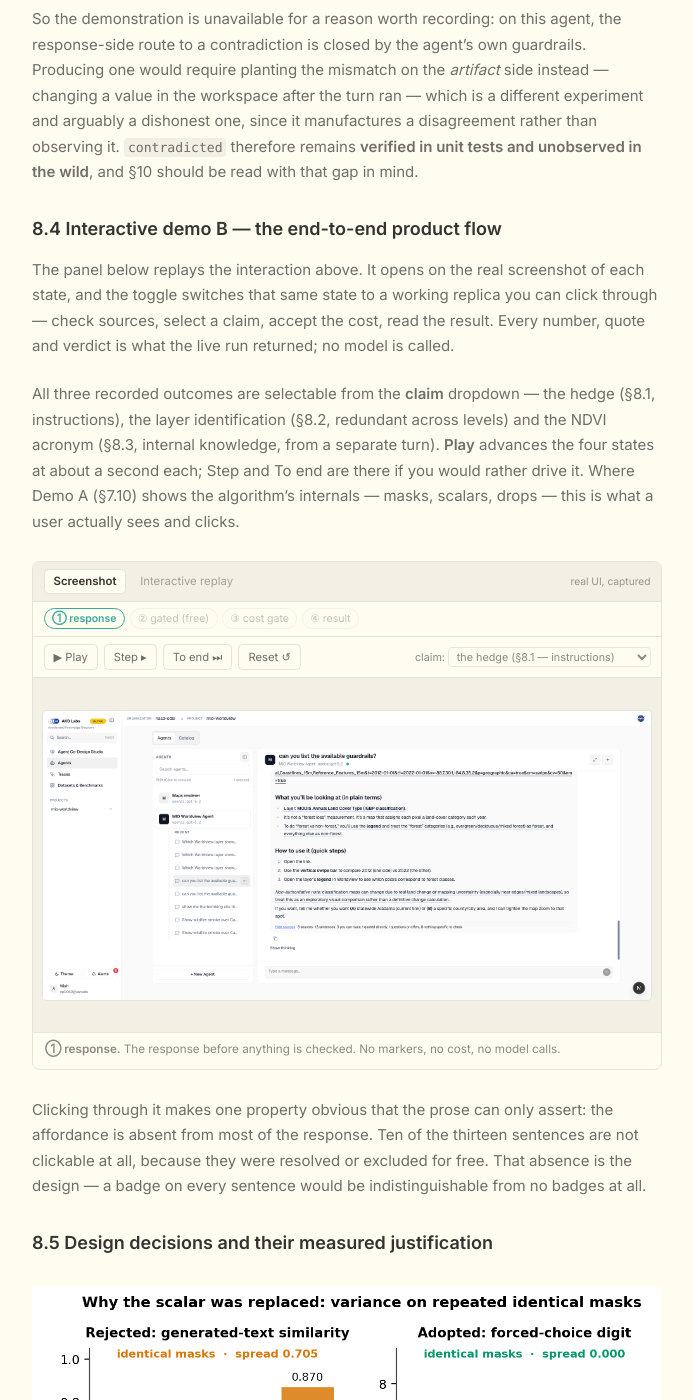
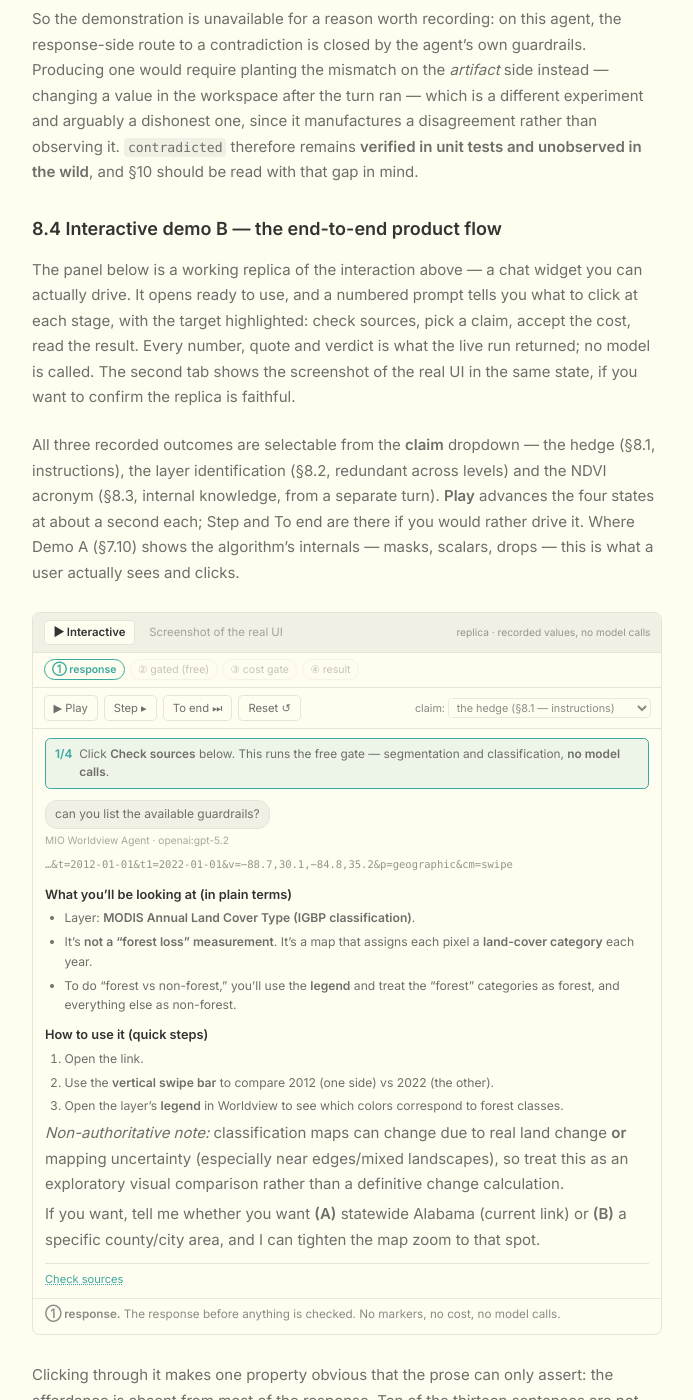
Before and after one commit to NISH1001/NISH1001.github.io, a Jekyll site: the page built from _posts/2026-07-30-response-provenance-agent-traceability.markdown, in a window 1280 px wide and 1400 px high, scrolled down 36954 px. Shown: the whole window, without its empty margins (293-986 px from the left). Built offline with Jekyll 4.4.1, drawn with Linux system fonts in a browser that asks for light colours.

Commit message:
Open the e2e demo as a guided widget, not a screenshot
The panel defaulted to the Screenshot tab, so it read as a static image rather than
something to use — which was the opposite of the intent. Interactive is now the default
and first tab; the screenshot is secondary, for confirming the replica is faithful.

Added a guided prompt strip that says what to do at each of the four states and pulses
the control to click: check sources, pick a claim, run, read the result. Manual clicks
and the Play/Step timeline now share one position counter, so driving it by hand keeps
the guidance in step.

Fixes a real bug in the process: the guide function was inserted into the wrong IIFE —
it anchored on a helper that belongs to the algorithm widget, not the simulation — so
every call threw ReferenceError: guide is not defined. Moved into the correct scope;
the page is back to zero console errors.

```diff
--- a/_posts/2026-07-30-response-provenance-agent-traceability.markdown
+++ b/_posts/2026-07-30-response-provenance-agent-traceability.markdown
@@ -1511,10 +1511,11 @@ and unobserved in the wild**, and §10 should be read with that gap in mind.
 
 ### 8.4 Interactive demo B — the end-to-end product flow
 
-The panel below replays the interaction above. It opens on the real screenshot of each state, and
-the toggle switches that same state to a working replica you can click through — check sources,
-select a claim, accept the cost, read the result. Every number, quote and verdict is what the live
-run returned; no model is called.
+The panel below is a working replica of the interaction above — a chat widget you can actually
+drive. It opens ready to use, and a numbered prompt tells you what to click at each stage, with the
+target highlighted: check sources, pick a claim, accept the cost, read the result. Every number,
+quote and verdict is what the live run returned; no model is called. The second tab shows the
+screenshot of the real UI in the same state, if you want to confirm the replica is faithful.
 
 All three recorded outcomes are selectable from the **claim** dropdown — the hedge (§8.1,
 instructions), the layer identification (§8.2, redundant across levels) and the NDVI acronym
@@ -1525,10 +1526,10 @@ algorithm's internals — masks, scalars, drops — this is what a user actually
 <div class="sim" id="sim">
   <div class="sim-bar">
     <div class="sim-tabs">
-      <button type="button" class="sim-tab on" data-mode="shot">Screenshot</button>
-      <button type="button" class="sim-tab" data-mode="live">Interactive replay</button>
+      <button type="button" class="sim-tab on" data-mode="live">▶ Interactive</button>
+      <button type="button" class="sim-tab" data-mode="shot">Screenshot of the real UI</button>
     </div>
-    <span class="sim-badge" id="sim-badge">real UI, captured</span>
+    <span class="sim-badge" id="sim-badge">replica · recorded values, no model calls</span>
   </div>
 
   <div class="sim-rail" id="sim-rail"></div>
@@ -1547,11 +1548,12 @@ algorithm's internals — masks, scalars, drops — this is what a user actually
     </span>
   </div>
 
-  <div class="sim-shot" id="sim-shot">
+  <div class="sim-shot" id="sim-shot" hidden>
     <img id="sim-img" src="/img/post-images/2026-07-30-response-provenance/fig1-gate.png" alt="AKD Labs provenance UI">
   </div>
 
-  <div class="sim-live" id="sim-live" hidden>
+  <div class="sim-live" id="sim-live">
+    <div class="sim-guide" id="sim-guide"></div>
     <div class="sim-chat">
       <div class="sim-you">can you list the available guardrails?</div>
       <div class="sim-meta">MIO Worldview Agent · openai:gpt-5.2</div>
@@ -1634,6 +1636,19 @@ algorithm's internals — masks, scalars, drops — this is what a user actually
 .sim-claimsel{margin-left:auto;font-size:.72rem;opacity:.8}
 .sim-claimsel select{font:inherit;font-size:.72rem;padding:.1rem .25rem;border-radius:.25rem;
   border:1px solid var(--border,#dcdcd4);background:var(--bg,#fff);color:var(--text,#4a4a46)}
+.sim-guide{display:flex;gap:.45rem;align-items:baseline;margin:-.1rem 0 .7rem;
+  padding:.45rem .6rem;border-radius:.35rem;font-size:.79rem;line-height:1.5;
+  border:1px solid var(--brand,#3aa99f);background:rgba(58,169,159,.09)}
+.sim-guide .gn{flex:0 0 auto;font-weight:700;color:var(--brand,#3aa99f)}
+.sim-guide.done{border-color:var(--border,#e6e4d9);background:var(--bg2,#f6f5ef)}
+.pulse{position:relative;animation:simpulse 1.5s ease-in-out infinite;
+  box-shadow:0 0 0 0 rgba(58,169,159,.65);border-radius:.25rem}
+@keyframes simpulse{
+  0%{box-shadow:0 0 0 0 rgba(58,169,159,.55)}
+  70%{box-shadow:0 0 0 7px rgba(58,169,159,0)}
+  100%{box-shadow:0 0 0 0 rgba(58,169,159,0)}
+}
+@media (prefers-reduced-motion:reduce){ .pulse{animation:none;outline:2px solid var(--brand,#3aa99f)} }
 .sim-cap{font-size:.78rem;line-height:1.5;opacity:.8;padding:.5rem .8rem .7rem;margin:0;
   border-top:1px solid var(--border,#e6e4d9)}
 </style>
@@ -1641,6 +1656,22 @@ algorithm's internals — masks, scalars, drops — this is what a user actually
 <script>
 (function(){
   var root=document.getElementById('sim'); if(!root) return;
+
+  var GUIDE = [
+    ['1', 'Click <b>Check sources</b> below. This runs the free gate — segmentation and classification, <b>no model calls</b>.', 'sim-check'],
+    ['2', 'Three sentences are now dotted-underlined: those earned an affordance. <b>Click one</b> to select a claim (or use the <b>claim</b> selector above).', null],
+    ['3', 'Read the estimate — 8 sources, 31 calls, and a truncation disclosure — then click <b>Run</b>.', 'sim-run'],
+    ['4', 'Done. Expand a level to see its verified quote and line numbers. Switch the <b>claim</b> selector to compare a redundant claim and an internal-knowledge one.', null]
+  ];
+  function guide(i){
+    var g=GUIDE[i]; if(!g) return;
+    var el=$('sim-guide');
+    el.className = 'sim-guide' + (i===GUIDE.length-1 ? ' done' : '');
+    el.innerHTML = '<span class="gn">'+g[0]+'/4</span><span>'+g[1]+'</span>';
+    root.querySelectorAll('.pulse').forEach(function(n){ n.classList.remove('pulse'); });
+    if(g[2]){ var tgt=$(g[2]); if(tgt) tgt.classList.add('pulse'); }
+    else { root.querySelectorAll('[data-seg]').forEach(function(n){ n.classList.add('pulse'); }); }
+  }
   var $=function(id){return document.getElementById(id);};
   var D='$';  // kept out of static HTML so KaTeX never sees a stray delimiter
 
@@ -1699,16 +1730,17 @@ algorithm's internals — masks, scalars, drops — this is what a user actually
   function setStep(n){ step=n; renderRail(); }
 
   function check(){
-    gated=true; setStep(1);
+    gated=true; tlAt=1; setStep(1);
     $('sim-summary').textContent='8 sources · 13 sentences: 3 you can trace, 1 quoted directly, '+
       '1 questions or offers, 8 nothing specific to check';
     $('sim-check').textContent='Hide sources';
     renderResp();
+    guide(1);
   }
 
   function selectClaim(id){
     if(!gated) return;
-    sel=id; ran=false; setStep(2); renderResp();
+    sel=id; ran=false; tlAt=2; setStep(2); renderResp();
     var which = id;
     $('sim-panel').innerHTML=
       '<div class="sim-box"><h5>Trace this claim</h5>'+
@@ -1727,6 +1759,7 @@ algorithm's internals — masks, scalars, drops — this is what a user actually
                    : 'NDVI stands for the Normalized Difference Vegetation Index.   (§8.3, separate turn)');
     $('sim-claimtx').textContent=tx;
     $('sim-run').addEventListener('click',function(){ run(which); });
+    guide(2);
     $('sim-cancel').addEventListener('click',function(){ sel=null; $('sim-panel').innerHTML=''; setStep(1); renderResp(); });
   }
 
@@ -1799,7 +1832,8 @@ algorithm's internals — masks, scalars, drops — this is what a user actually
         var b=h.nextElementSibling; if(b) b.hidden=!b.hidden;
       });
     });
-    $('sim-again').addEventListener('click',function(){ sel=null; $('sim-panel').innerHTML=''; setStep(1); renderResp(); });
+    $('sim-again').addEventListener('click',function(){ sel=null; $('sim-panel').innerHTML=''; tlAt=1; setStep(1); renderResp(); guide(1); });
+    guide(3);
   }
 
   function lvl(title,drop,body,ok){
```
Also changed, not shown: other parts of _posts/2026-07-30-response-provenance-agent-traceability.markdown (+3 -3 lines).
